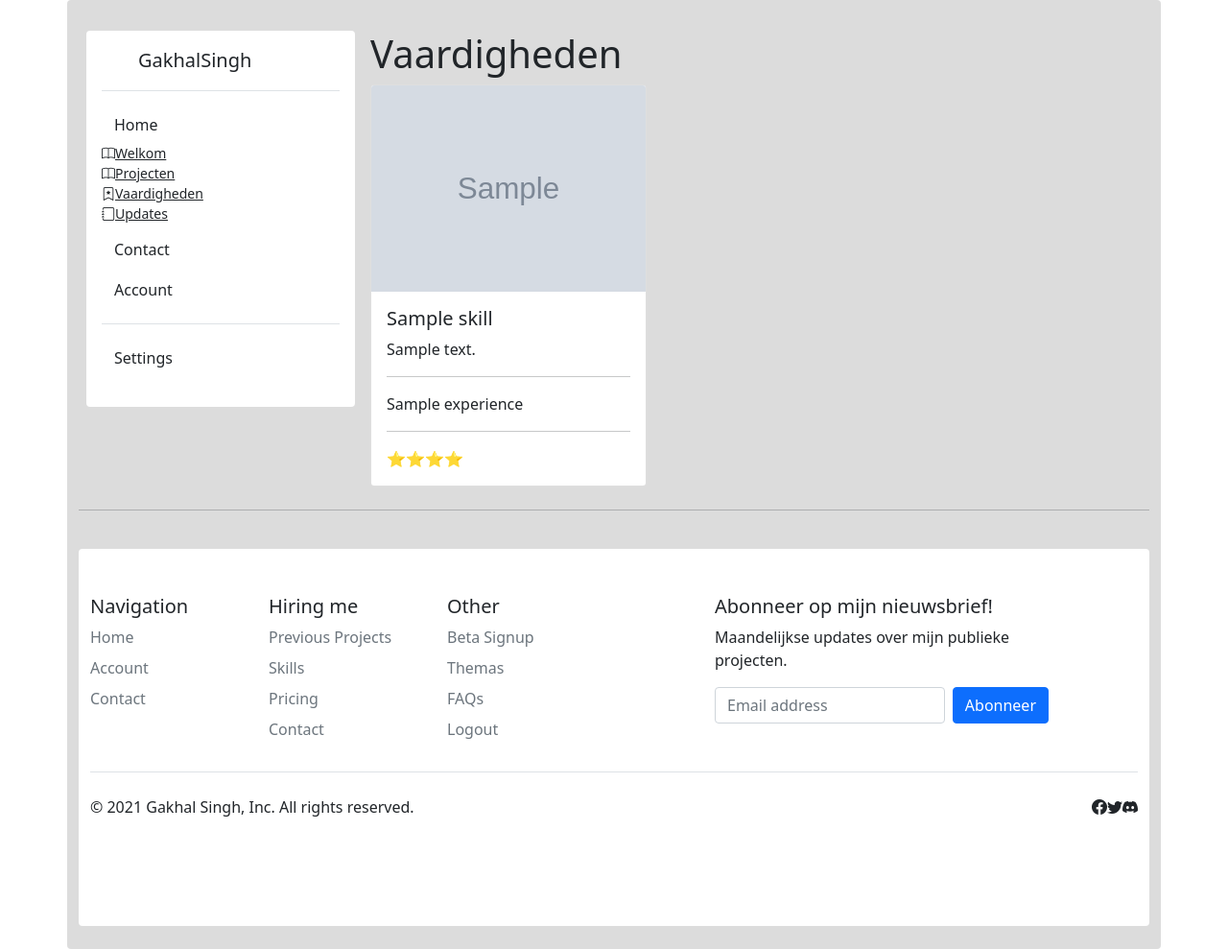
After one commit to GakhalSingh/Portfolio-PHP, a PHP site: template Templates/skills.php in a window 1280 px wide. The commit adds this page. Shown: the whole page at 96% size. Run offline with PHP 8.4, Linux system fonts and the light colour scheme; the template is opened without the code that fills it: most values are stand-ins (such as "Sample title", 1, 10 or a date in 2020); grey boxes marked "Sample" are stand-in pictures; data that the repository does not hold is empty; some libraries are stand-ins or nearby versions.

Commit message:
Vaardigheden Pagina

```diff
--- a/Modules/Database.php
+++ b/Modules/Database.php
@@ -16,7 +16,7 @@ try {
     $pdo = new PDO($dsn, $user, $pass, $options);
     include_once('../Classes/Update.php');
     include_once('../Classes/Project.php');
-
+    include_once('../Classes/Skill.php');
 } catch (\PDOException $e) {
     throw new \PDOException($e->getMessage(), (int)$e->getCode());
 }
--- a/Templates/Defaults/sidebar.php
+++ b/Templates/Defaults/sidebar.php
@@ -13,7 +13,7 @@
           <ul class="btn-toggle-nav list-unstyled fw-normal pb-1 small">
             <li><i class="bi bi-book"></i><a href="/home" class="link-dark rounded">Welkom</a></li>
             <li><i class="bi bi-book"></i><a href="/projects" class="link-dark rounded">Projecten</a></li>
-            <li><i class="bi bi-bookmark-star"></i><a href="#" class="link-dark rounded">Vaardigheden</a></li>
+            <li><i class="bi bi-bookmark-star"></i><a href="/skills" class="link-dark rounded">Vaardigheden</a></li>
             <li><i class="bi bi-journal"></i><a href="#" class="link-dark rounded">Updates</a></li>
           </ul>
         </div>
--- /dev/null
+++ b/Templates/skills.php
@@ -0,0 +1,51 @@
+<!DOCTYPE html>
+
+<html lang="nl">
+<?php
+include_once('defaults/head.php');
+?>
+
+<body>
+    <div class="container rounded " style="background:Gainsboro">
+        <div class="d-flex">
+            <div class="mr-auto p-2">
+                <?php
+                    include_once('defaults/sidebar.php');
+                ?>
+            </div>
+            <div class="p-2">
+                <br>
+                <h1>Vaardigheden</h1>
+                <div class="row">
+                    <?php foreach ($skills as $skill) : ?>
+                        <div class="col-md-auto">
+                            <div class="card " style="width: 18rem; ">
+                                <img src="<?= $skill->image; ?>" class="card-img-top" alt="language icon">
+                                <div class="card-body">
+                                    <h5 class="card-title"><?= $skill->name; ?></h5>
+                                    <p class="card-text"><?= $skill->description; ?></p>
+                                    <hr>
+                                    <p class="card-text"><?= $skill->experience; ?></p>
+                                    <hr>
+                                    <a><?php for ($x = 0; $skill->rating > $x; $x++) {
+                                        echo "⭐";
+                                    }
+                                    ?></a>
+                                </div>
+                            </div>
+                        </div>
+                    <?php endforeach; ?>
+                </div>
+
+            </div>
+        </div>
+        <?php
+            include_once('defaults/footer.php');
+        ?>
+
+    </div>
+</body>
+
+
+
+</html>
```
Also changed, not shown: Classes/Skill.php (added, +20 -0 lines), Modules/Main.php (added, +18 -0 lines), public/index.php (+6 -1 lines), public/img/C-Sharp.png (added), public/img/JavaScript.png (added), public/img/PHP.png (added), public/img/vue.png (added).
